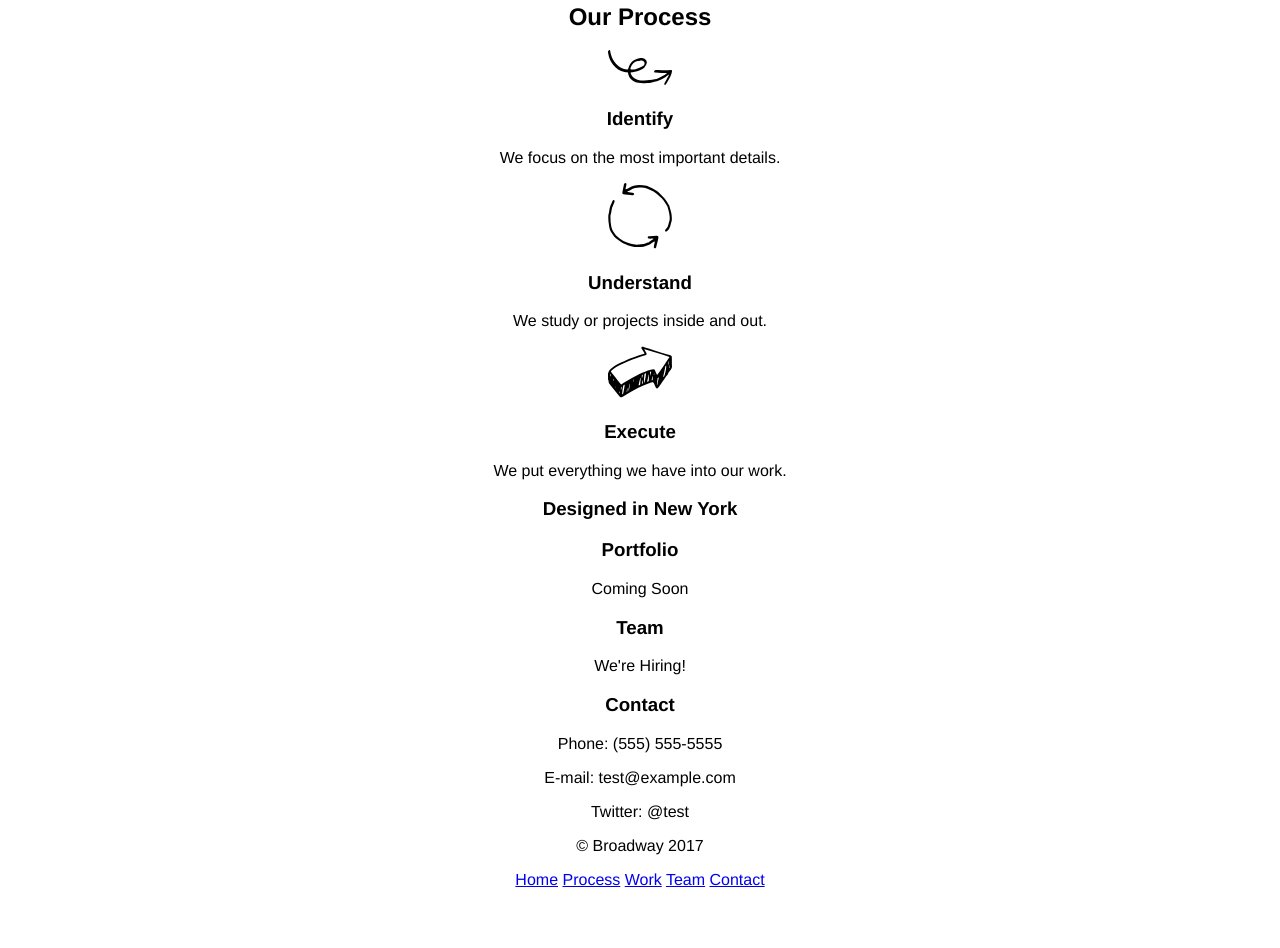
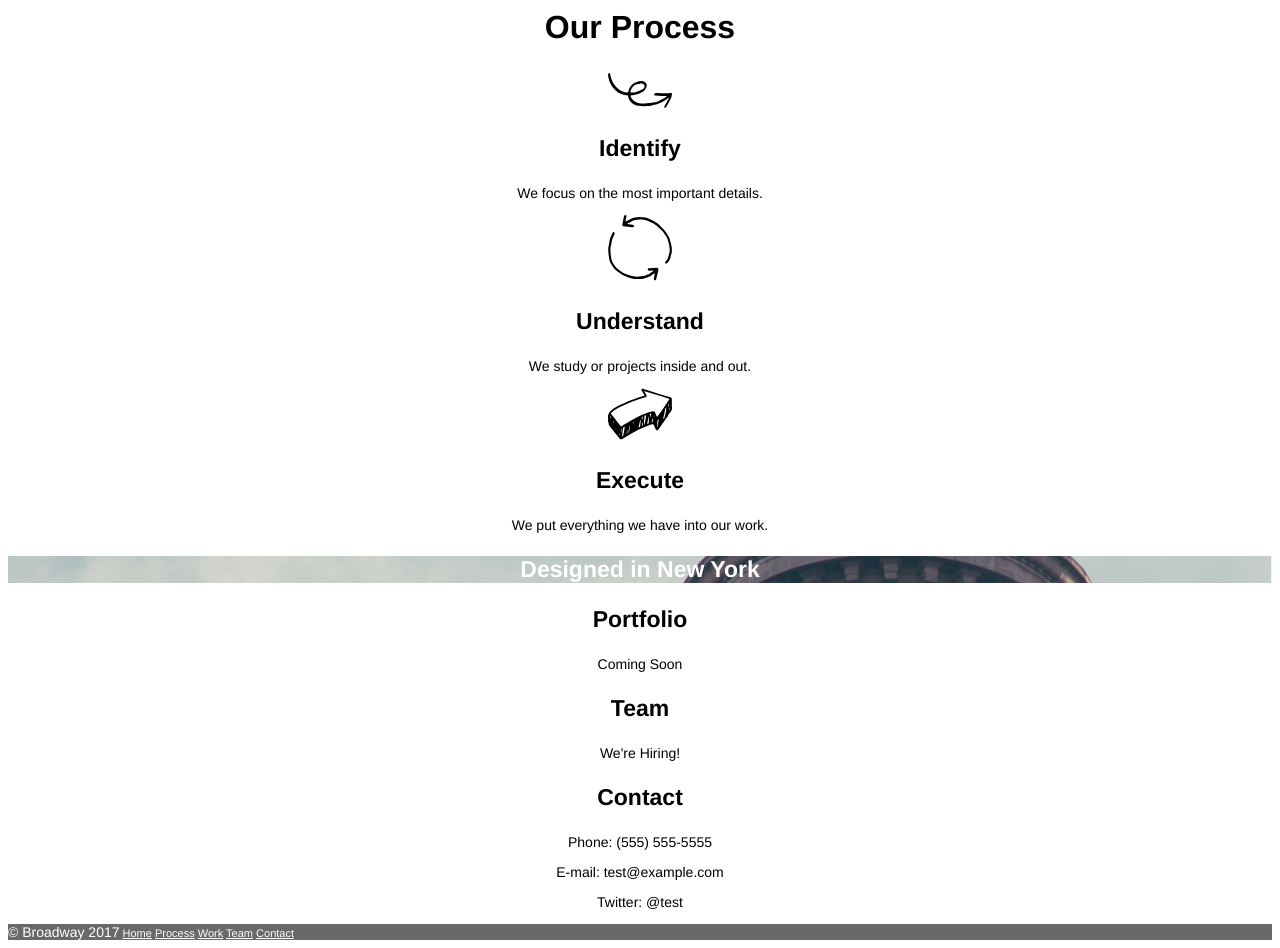
Before and after one commit to mjyergin/broadway, a plain HTML site: page index.html in a window 1280 px wide. Shown: the part 512-1460 px from the top of the page. Before the commit the page ends 1409 px from the top, so only its background shows below. Drawn offline with Linux system fonts and the light colour scheme.

Commit message:
final files

```diff
--- a/resources/css/style.css
+++ b/resources/css/style.css
@@ -18,3 +18,39 @@ nav a {
   font-size: 18px;
   margin-bottom: 10px;
 }
+
+.designed {
+  background-image: url("../images/the-flatiron-building.png");
+  background-size: cover;
+  color: white;
+  font-size: 23px;
+
+}
+
+h2 {
+  font-size: 32px;
+  font-weight: bold;
+}
+
+h3 {
+  font-size: 23px;
+  font-weight: bold;
+}
+
+p {
+  font-size: 14px;
+}
+
+footer {
+  color: white;
+  background-color: dimgray;
+  font-size: 11px;
+  text-align: left;
+}
+
+a {
+  color: white;
+}
+footer p {
+  display: inline;
+}
```
